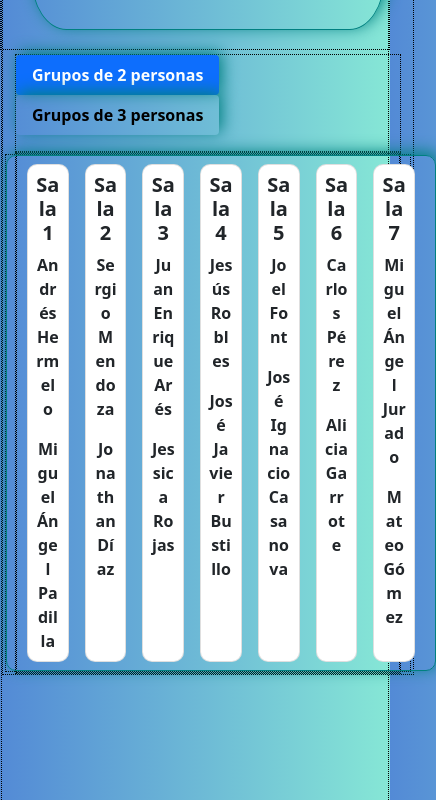
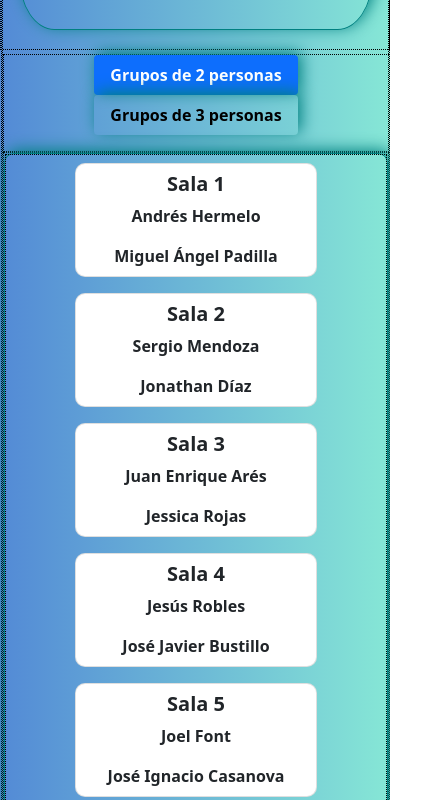
Before and after one commit to PedroParraPerez/Class-Groups, a React app: page /randomgroups in a window 390 px wide. Shown: the part 796-1596 px from the top of the page, 436 px wide, since content can reach past the window. Built offline with nearby package versions, Linux system fonts and the light colour scheme; no server answers; a web font is replaced by a local one.

Commit message:
update css responsive

```diff
--- a/src/front/js/component/cardfor2person.js
+++ b/src/front/js/component/cardfor2person.js
@@ -53,7 +53,7 @@ export const Cardfor2person = (props) => {
     <>
       {groupFinal.map((group, index) => {
               return (
-                <div key={index} className="card w-25 m-2 p-2 cardgroup">
+                <div key={index} className="card col-sm m-2 p-2 cardgroup">
                   <h5 className="card-title fw-bold">
                     {group.student2 ? group.group : ""}
                   </h5>
--- a/src/front/js/pages/RandomGroups.js
+++ b/src/front/js/pages/RandomGroups.js
@@ -10,7 +10,7 @@ export const RandomGroups = () => {
   return (
     <>
       {/* Render Students of my class START */}
-      <div className="container">
+      <div className="container m-0 p-0 m-auto">
         <div className="text-center mt-5 p-3 students ">
           <h3 className="fw-bold mb-3">Estudiantes</h3>
           <ol>
@@ -26,7 +26,7 @@ export const RandomGroups = () => {
         {/* Render Students of my class END */}
         {/* Buttons for pills START */}
         <div className="d-flex justify-content-center mt-4">
-          <ul className="nav nav-pills mb-3" id="pills-tab" role="tablist">
+          <ul className="nav nav-pills mb-3 d-flex justify-content-center" id="pills-tab" role="tablist">
             <li className="nav-item" role="presentation">
               <button
                 className="nav-link active buttonspills"
@@ -61,10 +61,10 @@ export const RandomGroups = () => {
             role="tabpanel"
             aria-labelledby="pills-home-tab"
           >
-            <div className="row">
-              <div className="col-12 listgroups">
+            <div className="row listgroups">
+
                 <Cardfor2person />
-              </div>
+
             </div>
           </div>
           {/* RENDER 2 PEOPLE PER GROUP END */}
--- a/src/front/styles/RandomGroups.css
+++ b/src/front/styles/RandomGroups.css
@@ -10,17 +10,22 @@
     font-weight: bold;
 }
 .cardgroup{
+    width: 14em;
     text-align: center;
     border-radius: 10px;
 }
-.listgroups{
-    display: flex;
+.tab-content > .active{
+
     border: 1px solid teal;
     border-radius: 10px;
     box-shadow: 3px -3px 16px teal;
+}
+.listgroups{
+    display: flex;
+    justify-content: center;
 
+  margin: 0 auto;
 }
-
 .buttonspills{
     color: black;
     font-weight: bold;
```
